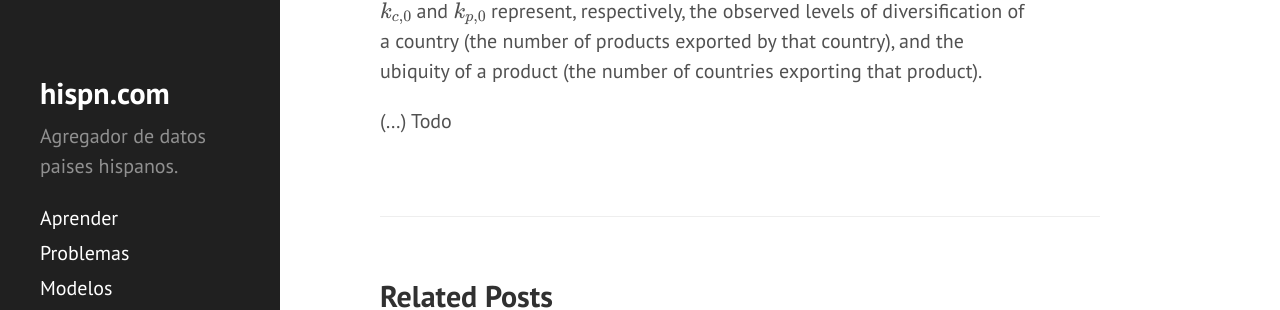
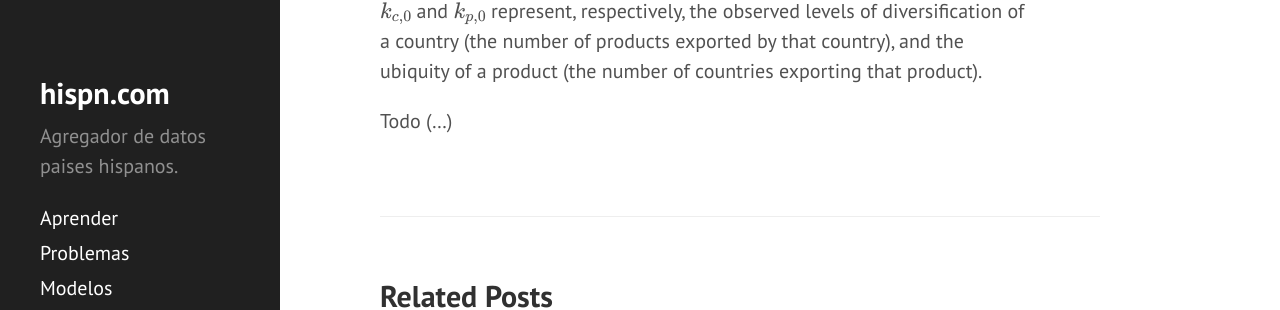
Before and after one commit to DanielBremont/hispn.github.io, a Jekyll site: the page built from _posts/papers/2020-05-01-The-building-blocks-economic-complexity.md, in a window 1280 px wide and 900 px high, scrolled down 1840 px. Shown: the part 259-569 px from the top of the window. Built offline with Jekyll 4.4.1, drawn with Linux system fonts in a browser that asks for light colours; formulas are drawn with MathJax 3.

Commit message:
Nuevo commit

```diff
--- a/_posts/papers/2020-05-01-The-building-blocks-economic-complexity.md
+++ b/_posts/papers/2020-05-01-The-building-blocks-economic-complexity.md
@@ -34,4 +34,4 @@ We look at country product associations by using international trade data with p
 
 $$k_{c,0}$$ and $$k_{p,0}$$ represent, respectively, the observed levels of diversification of a country (the number of products exported by that country), and the ubiquity of a product (the number of countries exporting that product).
 
-(...) Todo
+Todo (...)
```
